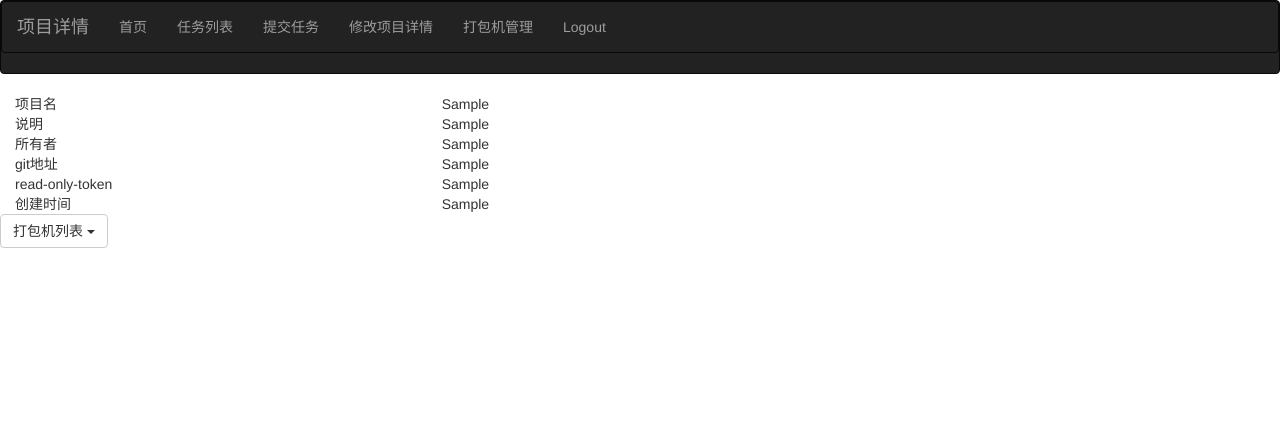
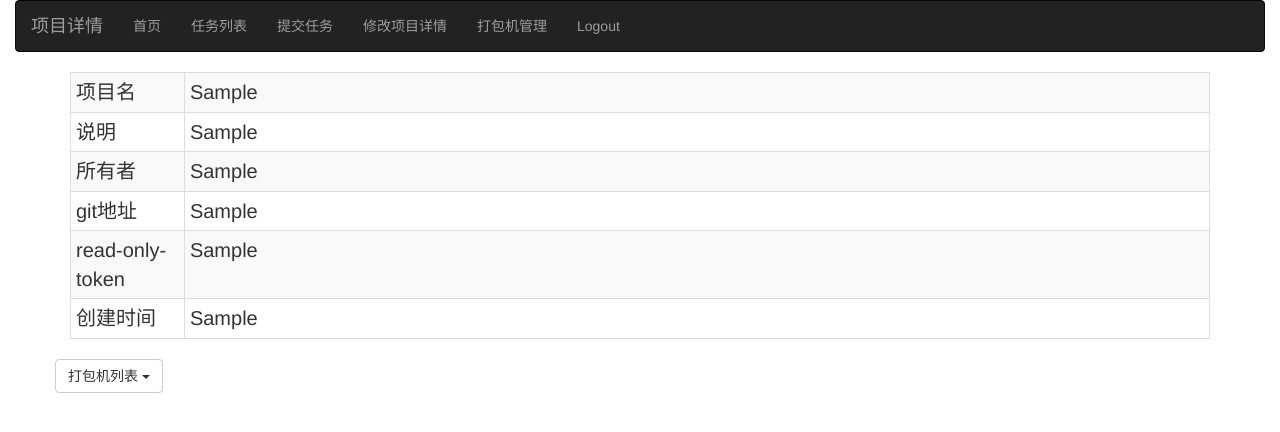
Before and after one commit to ChainWin/project_test, a Flask app: template system/Project/templates/pro_info1.html in a window 1280 px wide. Shown: the top 432 px of the page. Run offline with Flask 2, Linux system fonts and the light colour scheme; the template is opened without the code that fills it: most values are stand-ins (such as "Sample title", 1, 10 or a date in 2020); some libraries are stand-ins or nearby versions.

Commit message:
修改add_task.html

```diff
--- a/system/Project/templates/pro_info1.html
+++ b/system/Project/templates/pro_info1.html
@@ -9,7 +9,7 @@
     <title>{{session['username']}}</title>
 </head>
 <body>
-<div class="navbar navbar-inverse">
+<div class="container-fluid">
   <nav class="navbar navbar-inverse">
         <div class="navbar-header">
             <button type="button" class="btn btn-default navbar-toggle" data-toggle="collapse" data-target="#navbar">
@@ -32,31 +32,33 @@
         </div>
   </nav>
 </div>
-<div class="container-fluid">
-  <div class="row">
-    <div class="col-md-4">项目名 </div>
-    <div class="col-md-8">{{pro_info[0]}}</div>
-  </div>
-  <div class="row">
-    <div class="col-md-4">说明 </div>
-    <div class="col-md-8">{{pro_info[1]}}</div>
-  </div>
-  <div class="row">
-    <div class="col-md-4">所有者 </div>
-    <div class="col-md-8">{{pro_info[2]}}</div>
-  </div>
-  <div class="row">
-    <div class="col-md-4">git地址 </div>
-    <div class="col-md-8">{{pro_info[3]}}</div>
-  </div>
-  <div class="row">
-    <div class="col-md-4">read-only-token </div>
-    <div class="col-md-8">{{pro_info[4]}}</div>
-  </div>
-  <div class="row">
-    <div class="col-md-4">创建时间 </div>
-    <div class="col-md-8">{{pro_info[5]}}</div>
-  </div>
+<div class="container">
+  <table class="table table-bordered table-striped table-hover table-condensed" style="font-size:20px;">
+    <tr>
+      <td width="10%">项目名 </td>
+      <td>{{pro_info[0]}}</td>
+    </tr>
+    <tr>
+      <td width="10%">说明 </td>
+      <td>{{pro_info[1]}}</td>
+    </tr>
+    <tr>
+      <td width="10%">所有者 </td>
+      <td>{{pro_info[2]}}</td>
+    </tr>
+    <tr>
+      <td width="10%">git地址 </td>
+      <td>{{pro_info[3]}}</td>
+    </tr>
+    <tr>
+      <td width="10%">read-only-token </td>
+      <td>{{pro_info[4]}}</td>
+    </tr>
+    <tr>
+      <td width="10%">创建时间 </td>
+      <td>{{pro_info[5]}}</td>
+    </tr>
+  </table>
   <div class="row">
     <div class="btn-group">
       <button type="button" class="btn btn-default dropdown-toggle" data-toggle="dropdown" aria-haspopup="true" aria-expanded="false">
```
Also changed, not shown: 2 other files.
